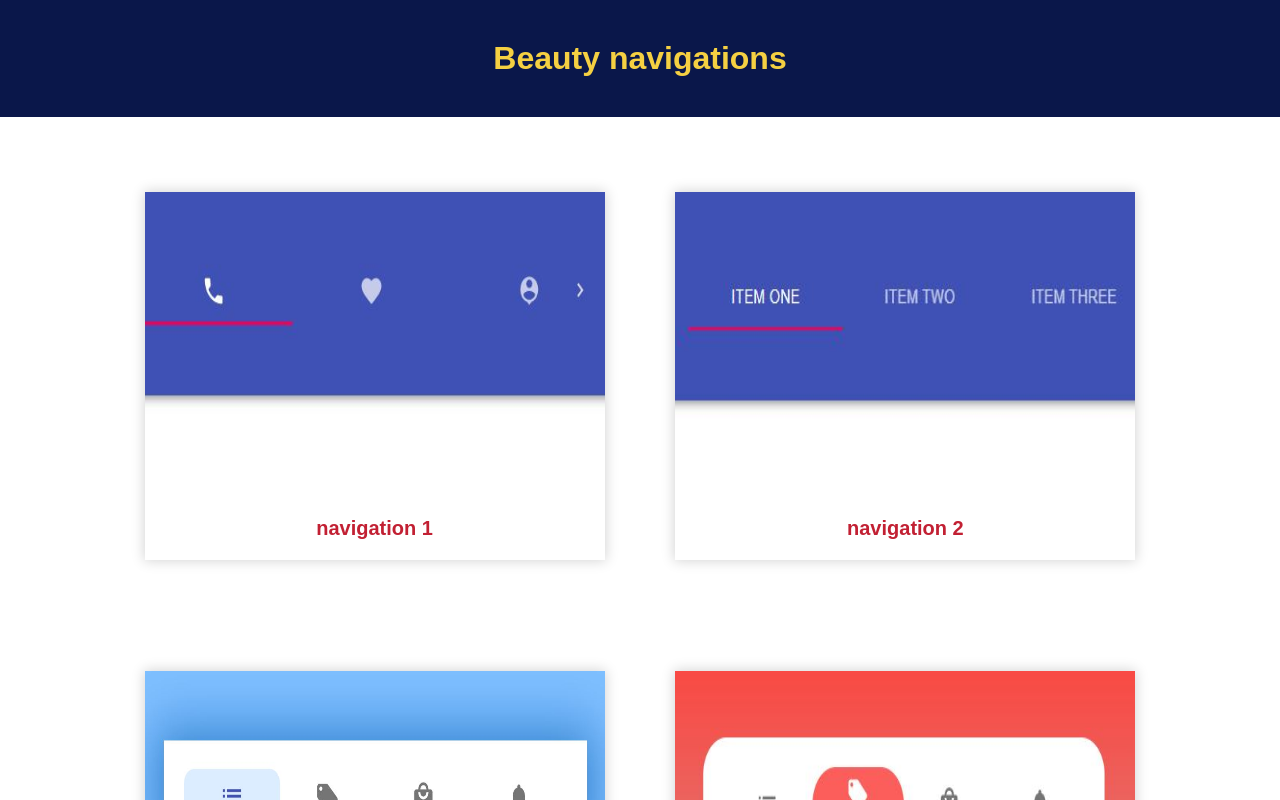
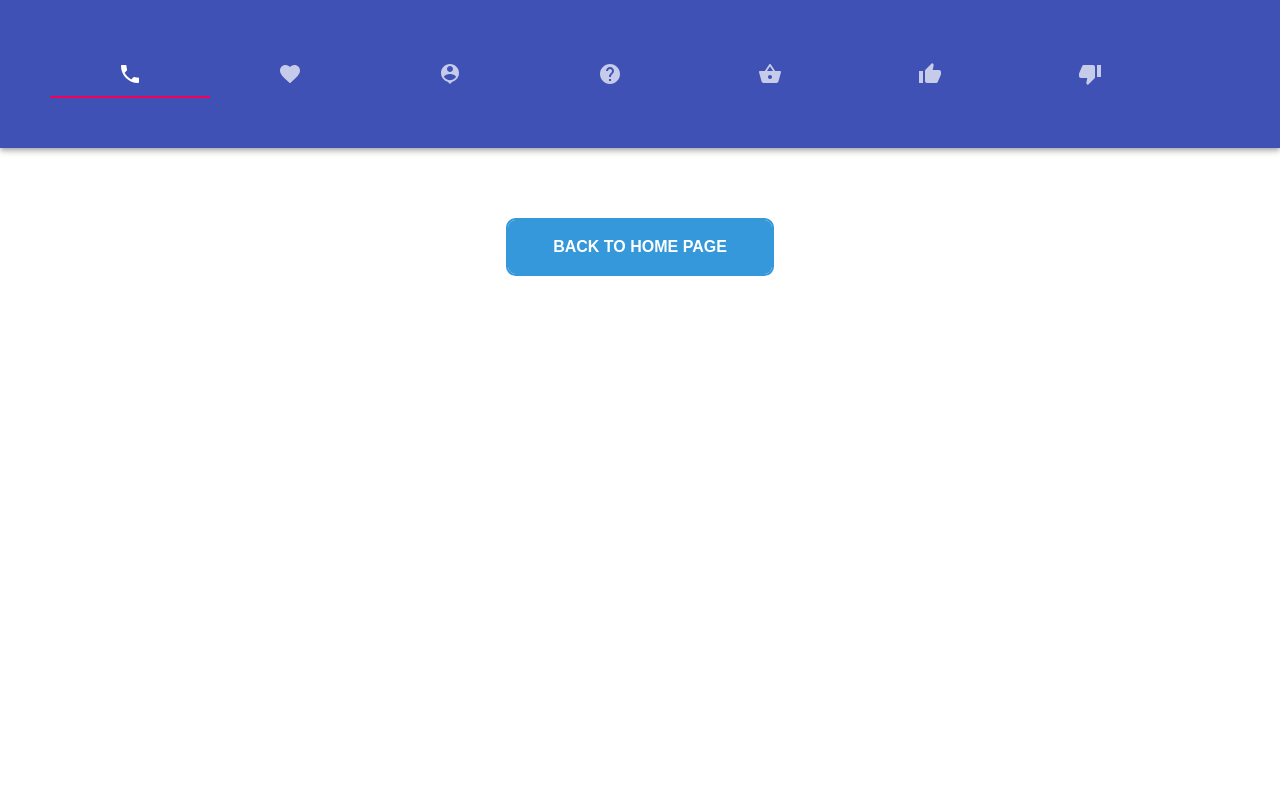
Before and after one commit to sepidehmaghami/beauty-navigations, a React (Create React App) app: page /nav1 in a window 1280 px wide. Shown: the top 800 px of the page. Built offline with nearby package versions, Linux system fonts and the light colour scheme.

Commit message:
github pages

```diff
--- a/src/App.js
+++ b/src/App.js
@@ -10,7 +10,7 @@ function App() {
     <div>
 
         <Routes>
-          <Route path="/" element={<Home/>}/>
+          <Route path="/Beauty-navigations" element={<Home/>}/>
           <Route path="/nav1" element={<Nav1/>}/>
           <Route path="/nav2" element={<Nav2/>}/>
           <Route path="/nav3" element={<Nav3/>}/>
```
Also changed, not shown: src/index.js (+5 -5 lines).
